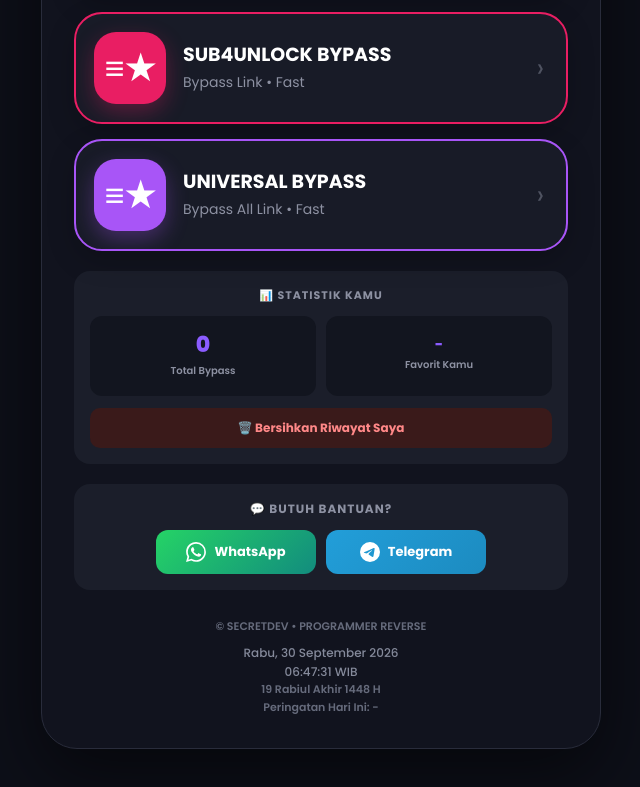
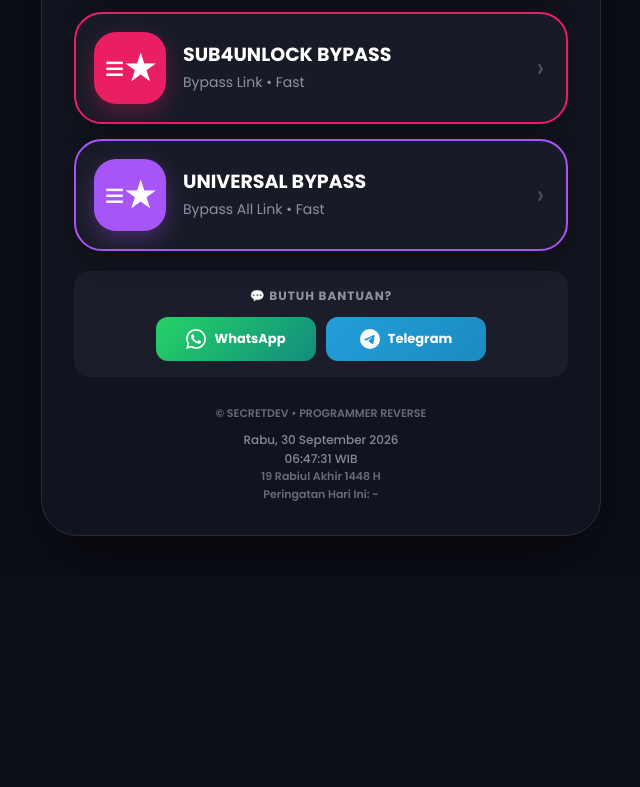
Before and after one commit to akunffbeta5113-code/Bypass-Netlify, a website: page public/index.html in a window 1280 px wide. Shown: the part 1059-1846 px from the top of the page, without its empty margins (319-959 px from the left). After the commit the page ends 1635 px from the top, so only its background shows below. Drawn offline with Linux system fonts and the light colour scheme; no server answers.

Commit message:
update public/index.html

```diff
--- a/public/index.html
+++ b/public/index.html
@@ -137,58 +137,6 @@ button{cursor:pointer;-webkit-tap-highlight-color:transparent}
   font-size: 13px;
   font-weight: 600;
 }
-
-  /* Statistik Pribadi */
-.personal-stats {
-  margin-top: 20px;
-  padding: 16px;
-  background: #1b1e2a;
-  border-radius: 16px;
-  text-align: center;
-}
-.personal-stats-title {
-  color: #8d91a2;
-  font-size: 11px;
-  font-weight: 700;
-  text-transform: uppercase;
-  letter-spacing: 1px;
-  margin-bottom: 12px;
-}
-.personal-stats-grid {
-  display: grid;
-  grid-template-columns: 1fr 1fr;
-  gap: 10px;
-  margin-bottom: 12px;
-}
-.personal-stat {
-  background: #12151f;
-  padding: 12px;
-  border-radius: 12px;
-}
-.personal-stat .num {
-  font-size: 22px;
-  font-weight: 800;
-  color: #8b5cff;
-}
-.personal-stat .label {
-  font-size: 10px;
-  color: #8d91a2;
-  font-weight: 600;
-  margin-top: 2px;
-}
-.personal-reset {
-  width: 100%;
-  height: 40px;
-  background: #3a1a1a;
-  color: #ff8888;
-  border: 0;
-  border-radius: 10px;
-  font-size: 12px;
-  font-weight: 700;
-  cursor: pointer;
-  margin: 0;
-}
-.personal-reset:active { transform: scale(.97); }
 
 /* ========================================== */
 /* POPUP MAINTENANCE */
@@ -470,22 +418,6 @@ body.has-broadcast{padding-top:60px}
       <div class="arrow">›</div>
     </div>
   </section>
-
-  <!-- STATISTIK PRIBADI USER -->
-<div class="personal-stats">
-  <div class="personal-stats-title">📊 Statistik Kamu</div>
-  <div class="personal-stats-grid">
-    <div class="personal-stat">
-      <div class="num" id="myTotalBypass">0</div>
-      <div class="label">Total Bypass</div>
-    </div>
-    <div class="personal-stat">
-      <div class="num" style="font-size:14px;padding-top:6px;" id="myTopService">-</div>
-      <div class="label">Favorit Kamu</div>
-    </div>
-  </div>
-  <button class="personal-reset" onclick="resetPersonalStats()">🗑️ Bersihkan Riwayat Saya</button>
-</div>
 
   <!-- KONTAK ADMIN -->
 <div class="contact-section" id="contactSection">
@@ -1029,7 +961,6 @@ startProgress();
     resultLink = bypassed;
     $("result").style.display = "block";
     finishProgress(true, '✅ Bypass berhasil!');
-    addPersonalBypass(currentType);
     toast("Bypass berhasil");
   } catch(err) {
     debug({
@@ -1240,73 +1171,6 @@ function finishProgress(success, text) {
   }, 1200);
   }
 
-// ==========================================
-// STATISTIK PRIBADI USER
-// ==========================================
-const SERVICE_NAMES_SHORT = {
-  adlink: 'AdLinkSumo', sfl: 'SFL', delta: 'Delta',
-  linkvertise: 'Linkvertise', move2link: 'Move2link',
-  sub2unlock: 'Sub2Unlock', sub4unlock: 'Sub4Unlock', universal: 'Universal'
-};
-
-function getPersonalStats() {
-  try {
-    return JSON.parse(localStorage.getItem('sd_personal_stats') || '{}');
-  } catch (e) {
-    return {};
-  }
-}
-
-function savePersonalStats(stats) {
-  try {
-    localStorage.setItem('sd_personal_stats', JSON.stringify(stats));
-  } catch (e) {}
-}
-
-function addPersonalBypass(service) {
-  const stats = getPersonalStats();
-  stats.total = (stats.total || 0) + 1;
-  stats.services = stats.services || {};
-  stats.services[service] = (stats.services[service] || 0) + 1;
-  stats.lastUpdated = new Date().toISOString();
-  savePersonalStats(stats);
-  renderPersonalStats();
-}
-
-function renderPersonalStats() {
-  const stats = getPersonalStats();
-  const totalEl = $('myTotalBypass');
-  const topEl = $('myTopService');
-  if (!totalEl || !topEl) return;
-
-  totalEl.textContent = stats.total || 0;
-
-  // Cari service favorit
-  if (stats.services && Object.keys(stats.services).length > 0) {
-    let top = '-';
-    let max = 0;
-    Object.keys(stats.services).forEach(s => {
-      if (stats.services[s] > max) {
-        max = stats.services[s];
-        top = s;
-      }
-    });
-    topEl.textContent = SERVICE_NAMES_SHORT[top] || top;
-  } else {
-    topEl.textContent = '-';
-  }
-}
-
-function resetPersonalStats() {
-  if (!confirm('🗑️ Hapus semua riwayat bypass kamu?\n\nTindakan ini tidak bisa dibatalkan.')) return;
-  localStorage.removeItem('sd_personal_stats');
-  renderPersonalStats();
-  toast('Riwayat dihapus');
-}
-
-// Render saat halaman buka
-renderPersonalStats();
-
   // ==========================================
 // KONTAK ADMIN — Ambil dari API
 // ==========================================
```
